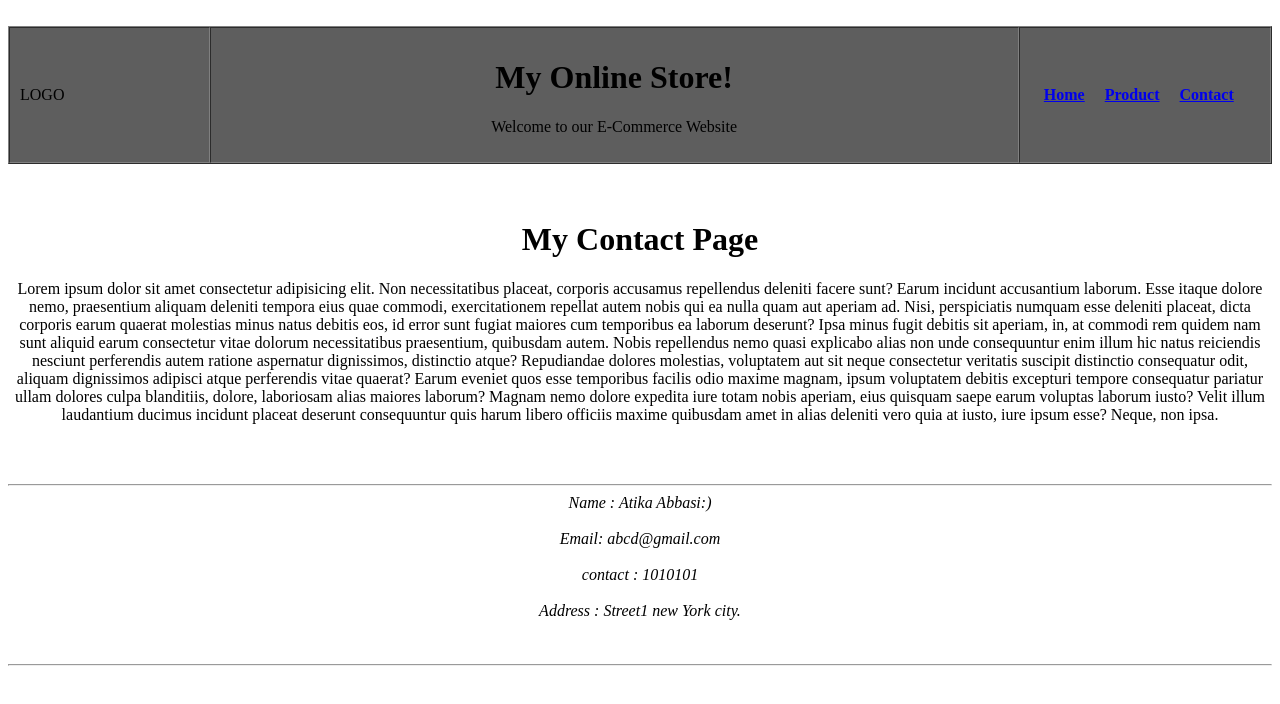
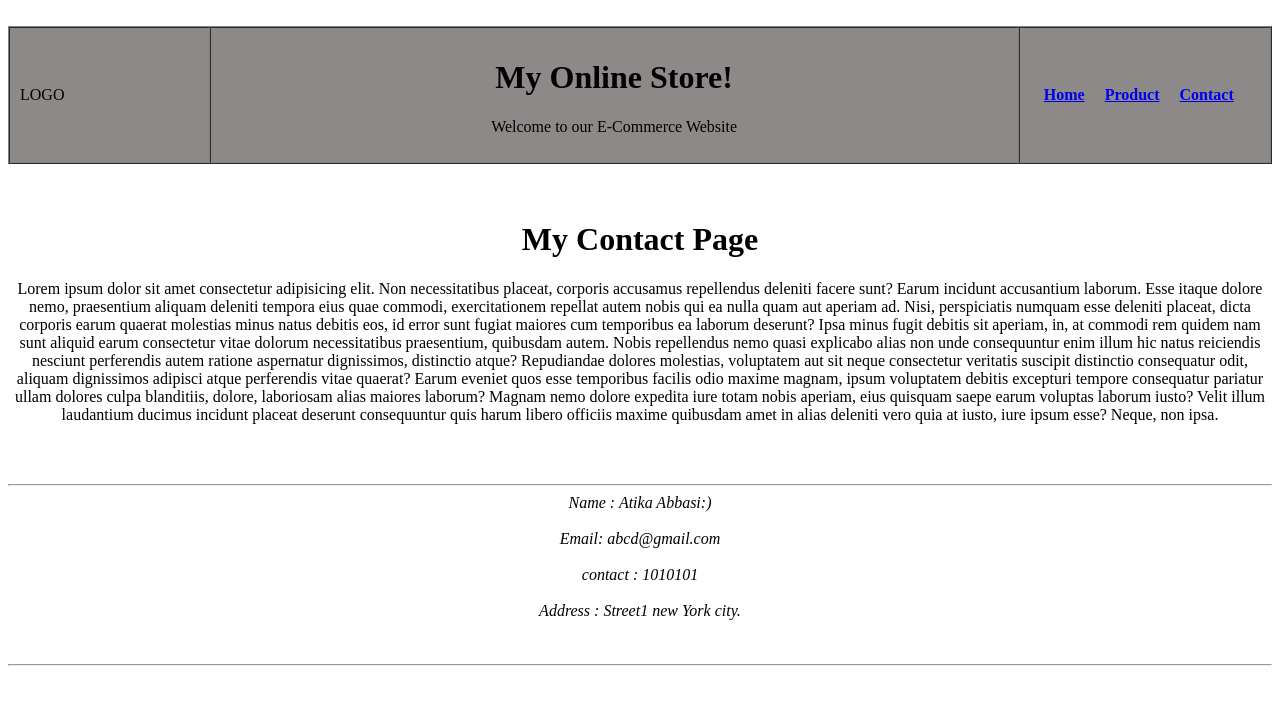
Before and after one commit to Atikaabbassi/links-Assignment04-webpage, a plain HTML site: page contact.html in a window 1280 px wide. Drawn offline with Linux system fonts and the light colour scheme.

Commit message:
just practising my github

```diff
--- a/contact.html
+++ b/contact.html
@@ -9,7 +9,7 @@
 
 
 
-<table style="background-color: rgb(94, 94, 94);" width="100%" border="1" cellpadding="10" cellspacing="0">
+<table style="background-color: rgb(142, 137, 137);" width="100%" border="1" cellpadding="10" cellspacing="0">
 <tr>
      <td width20%>LOGO</td>
      <td align="center">
```
Also changed, not shown: product.html (+7 -7 lines).
